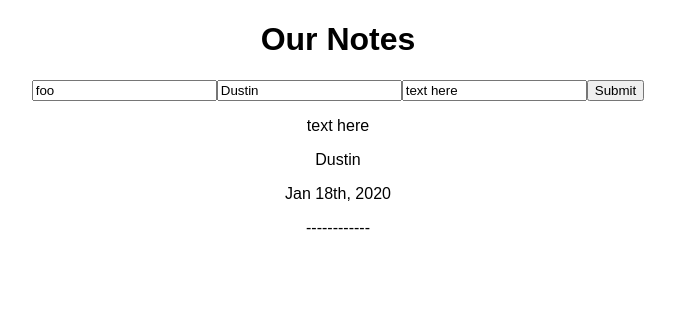
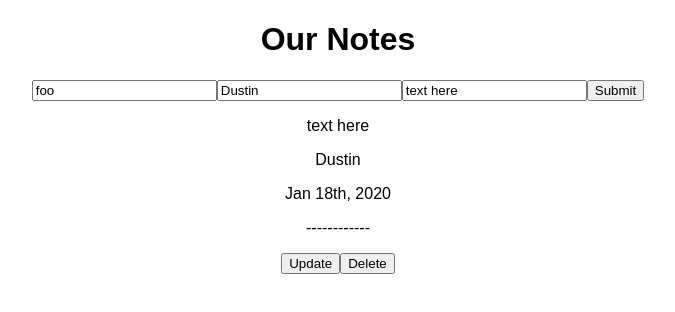
Before and after one commit to cs50x-tokyo/marcin-notes-apps, a React (Create React App) app: page / in a window 1280 px wide. Both pictures are taken after a click on the button "Submit". Shown: the top 312 px of the page, without its empty margins (302-977 px from the left). Built offline with nearby package versions, Linux system fonts and the light colour scheme.

Commit message:
Add updateNote and deleteNote function

```diff
--- a/src/App.js
+++ b/src/App.js
@@ -41,6 +41,13 @@ import "./styles.css";
 // conosle.log('You deleted the note')
 //}
 //},[])
+const updateNote = key => {
+  console.log(key);
+};
+
+const deleteNote = key => {
+  console.log(key);
+};
 
 const SingleNote = props => {
   return (
@@ -49,6 +56,8 @@ const SingleNote = props => {
       <p>{props.note.author}</p>
       <p>{props.note.createdAt.format("MMM Do, YYYY")}</p>
       <p>------------</p>
+      <button onClick={updateNote(props.note.id)}>Update</button>
+      <button onClick={deleteNote(props.note.id)}>Delete</button>
     </div>
   );
 };
@@ -124,7 +133,7 @@ const App = () => {
     <div className="App">
       <h1>Our Notes</h1>
       <NoteForm setNotes={setNotes} notes={notes} />
-      {notes.map(note => (
+      {notes.map((note, index) => (
         <SingleNote note={note} key={note.id} />
       ))}
     </div>
```
